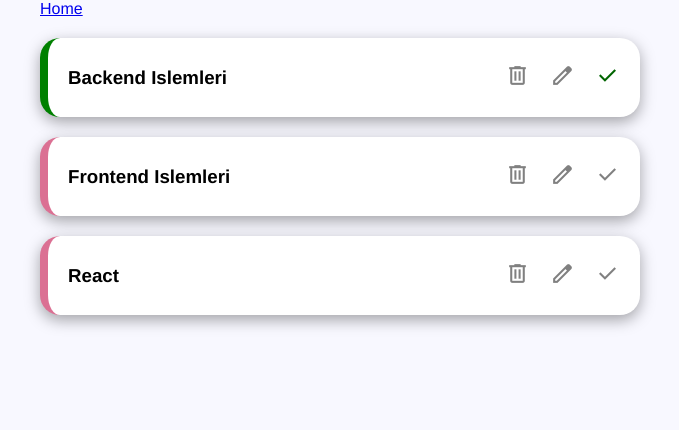
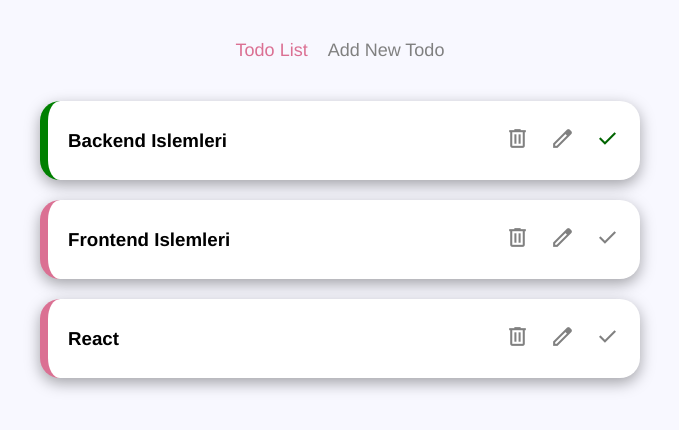
Before and after one commit to eflatuna/jira, a Vue app: page / in a window 1280 px wide. Shown: the top 430 px of the page, without its empty margins (300-979 px from the left). Built offline with nearby package versions, Linux system fonts and the light colour scheme; data requests are answered from the project's data file.

Commit message:
`Added navigation links to App.vue template`

```diff
--- a/src/App.vue
+++ b/src/App.vue
@@ -1,5 +1,8 @@
 <template>
-	<nav><router-link to="/">Home</router-link></nav>
+	<nav class="mainNav">
+		<router-link to="/">Todo List</router-link>
+		<router-link to="/addTask">Add New Todo </router-link>
+	</nav>
 	<router-view />
 </template>
 
@@ -20,4 +23,21 @@
 	width: 100%;
 	margin: 0px auto;
 }
+
+.mainNav {
+	text-align: center;
+	margin: 40px 0px;
+}
+
+.mainNav a {
+	text-decoration: none;
+	color: gray;
+	font-size: 18px;
+	margin: 0px 10px;
+}
+
+a.router-link-active {
+	color: palevioletred;
+	padding-bottom: 4px;
+}
 </style>
```
